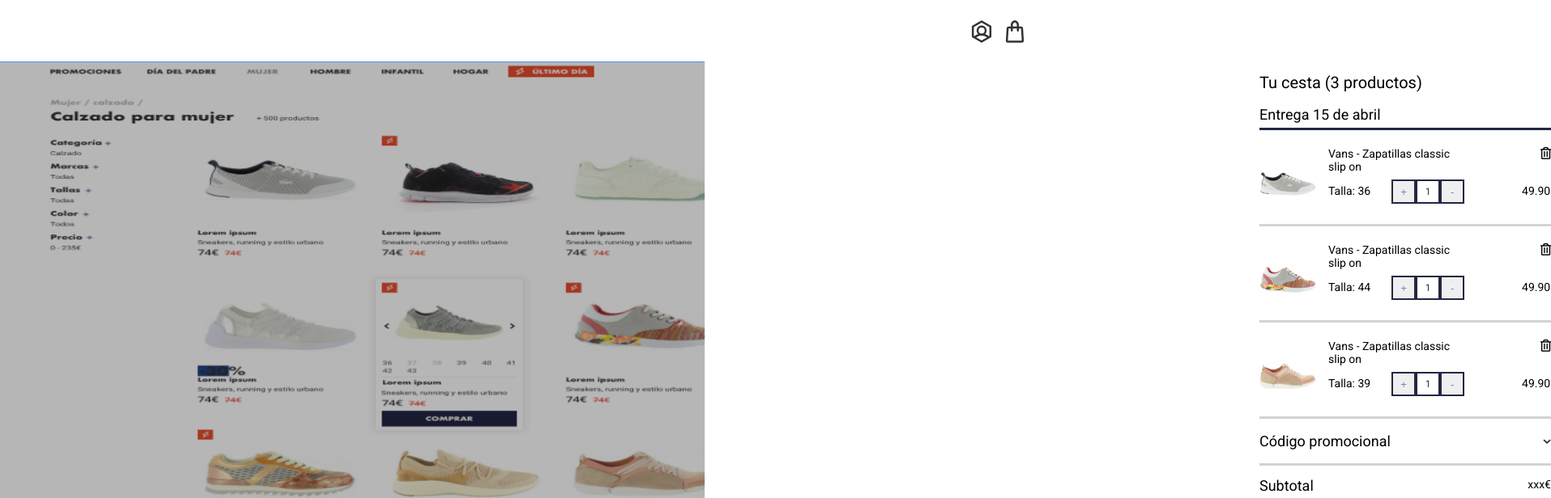
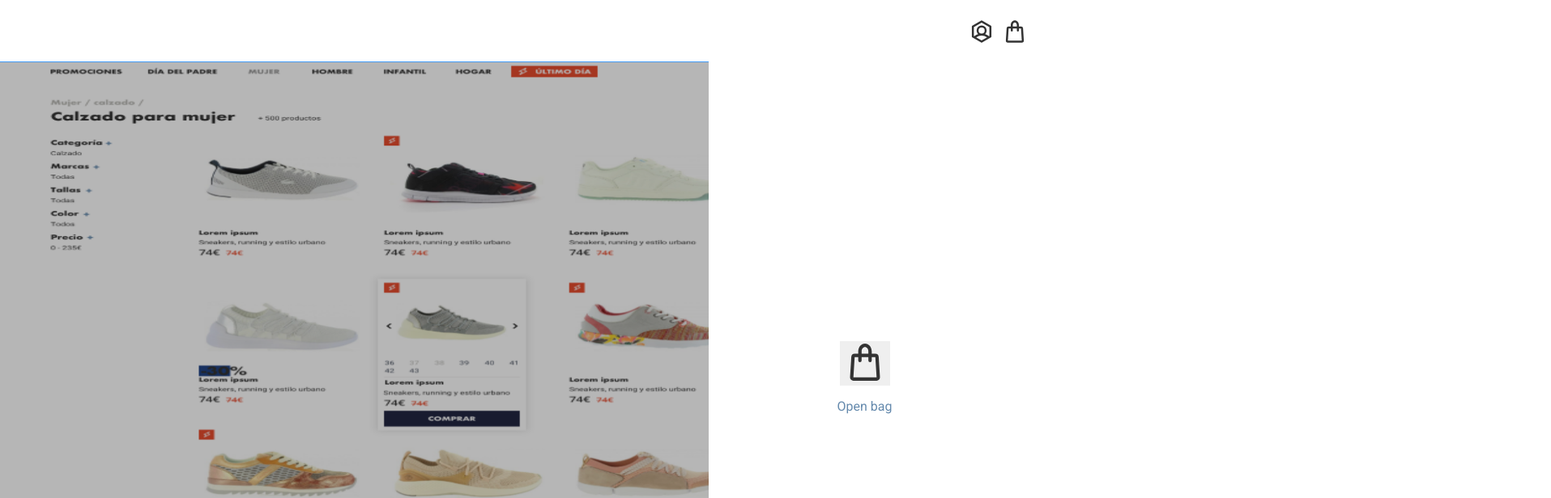
Before and after one commit to natalia-pn/Ecommerce-shopping-cart, a React (Create React App) app: page / in a window 1280 px wide. Shown: the top 616 px of the page at 81% size, 1915 px wide, since content can reach past the window. Built offline with nearby package versions, Linux system fonts and the light colour scheme.

Commit message:
Add trigger button

```diff
--- a/src/App.js
+++ b/src/App.js
@@ -40,7 +40,9 @@
 
     this.state = {
       total: 3,
-      productsArray: productsList
+      productsArray: productsList,
+      showBag: 'Shopping-bag__container',
+      actionContainer: 'Open-bag__action-container'
     }
   }
 
@@ -76,9 +78,17 @@
     this.setState({productsArray: productsList})
   }
 
+  triggerShoppingBag = () => {
+    console.log('click')
+    this.setState(prevState => ({
+      showBag: 'Shopping-bag__container-in',
+      actionContainer: 'Open-bag__action-container-none'
+    }));
+  }
+
   render() {
-    const { addTotalProducts, deductTotalProducts, removeProduct } = this;
-    const { total, productsArray } = this.state;
+    const { addTotalProducts, deductTotalProducts, removeProduct, triggerShoppingBag } = this;
+    const { total, productsArray, showBag, actionContainer } = this.state;
 
     return (
       <div className="App">
@@ -91,13 +101,13 @@
         <main className="Main-section">
           <img className="Products-display" src={products} alt="products display"></img>
 
-          <div className="Open-bag__action-container">
-            <img className="Open-bag__trigger" src={bag} alt="shopping bag"></img>
+          <div className={actionContainer}>
+            <button className="Open-bag__trigger" onClick={triggerShoppingBag}><img className="Open-bag__image" src={bag} alt="shopping bag"></img></button>
 
             <p className="Open-bag_call">Open bag</p>
           </div>
 
-          <div className="Shopping-bag__container">
+          <div className={showBag}>
             <div className="Shopping-bag__summary">
               <p className="Items-quantity">{`Tu cesta (${total} productos)`}</p>
 
--- a/src/styles/_main.scss
+++ b/src/styles/_main.scss
@@ -11,31 +11,63 @@
 .Open-bag__action-container {
     width: 375px;
     height: 100vh;
+    margin-top: 75px;
     display: flex;
+    flex-direction: column;
+    justify-content: center;
+    align-items: center;
+    color: $black;
+}
+
+.Open-bag__action-container-none {
+    width: 375px;
+    height: 100vh;
+    margin-top: 75px;
+    display: flex;
+    flex-direction: column;
     justify-content: center;
     align-items: center;
     display: none;
+    color: $black;
 }
 
+
+
 .Open-bag__trigger {
+    border: none;
+}
+
+.Open-bag__image {
+    height: 50px;
     width: 50px;
+}
+
+.Open-bag_call {
+    color: $dusty-blue;
 }
 
 .Shopping-bag__container {
     width: 375px;
     margin: 70px 15px 17px;
 
-    position: relative;
-    z-index: -1;
-    right: -650px;
+    // position: relative;
+    // z-index: -1;
+    // right: -650px;
     transition: all 2s ease-in;
     -webkit-transition: all 2s ease-in-out; /** Chrome & Safari **/
     -moz-transition: all 2s ease-in-out; /** Firefox **/
     -o-transition: all 2s ease-in-out; /** Opera **/
+    display: none;
 }
 
 .Shopping-bag__container-in {
     right: 10px;
+    width: 375px;
+    margin: 70px 15px 17px;
+    transition: all 2s ease-in;
+    -webkit-transition: all 2s ease-in-out; /** Chrome & Safari **/
+    -moz-transition: all 2s ease-in-out; /** Firefox **/
+    -o-transition: all 2s ease-in-out; /** Opera **/
 }
 
 
```
